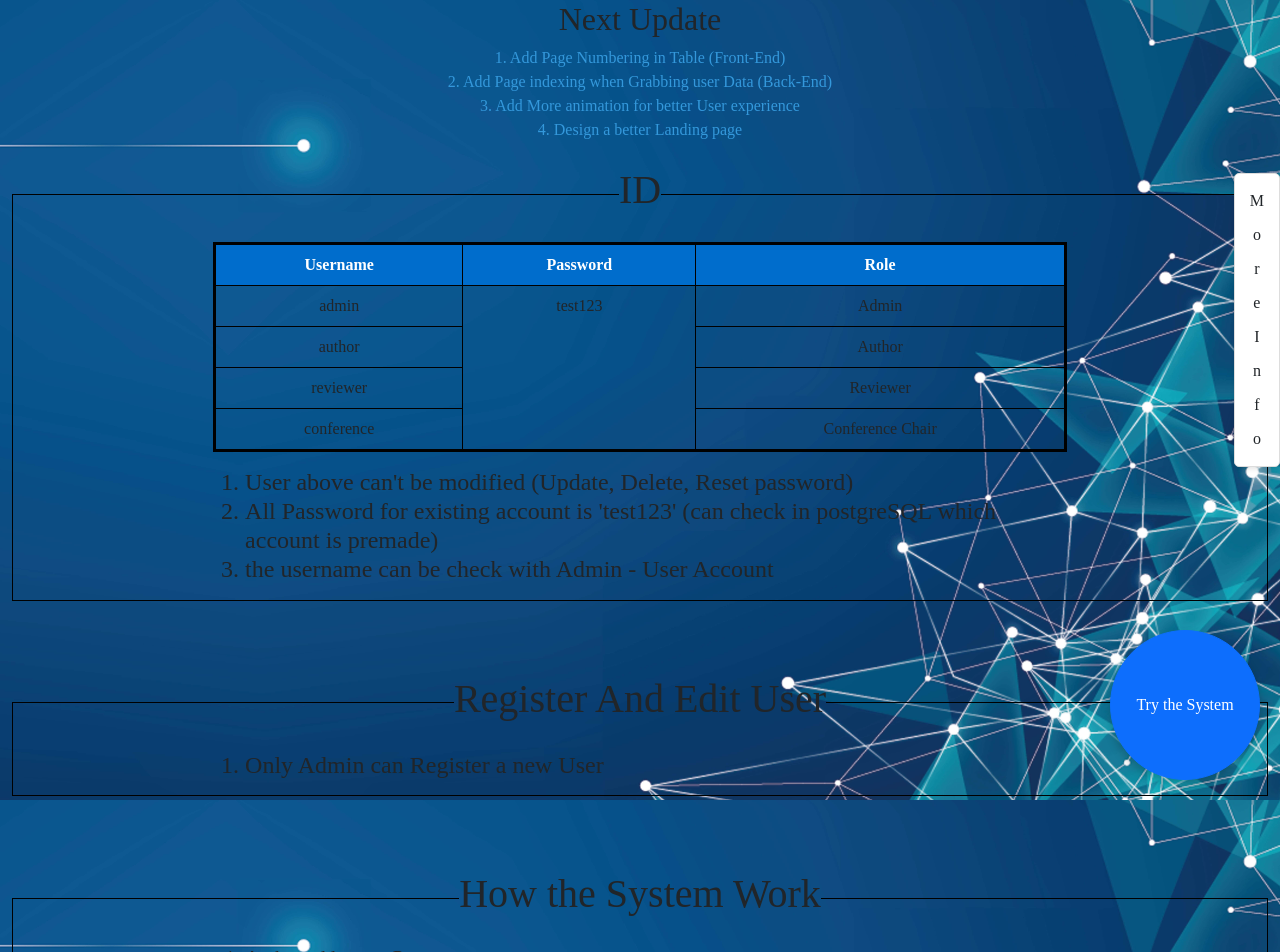
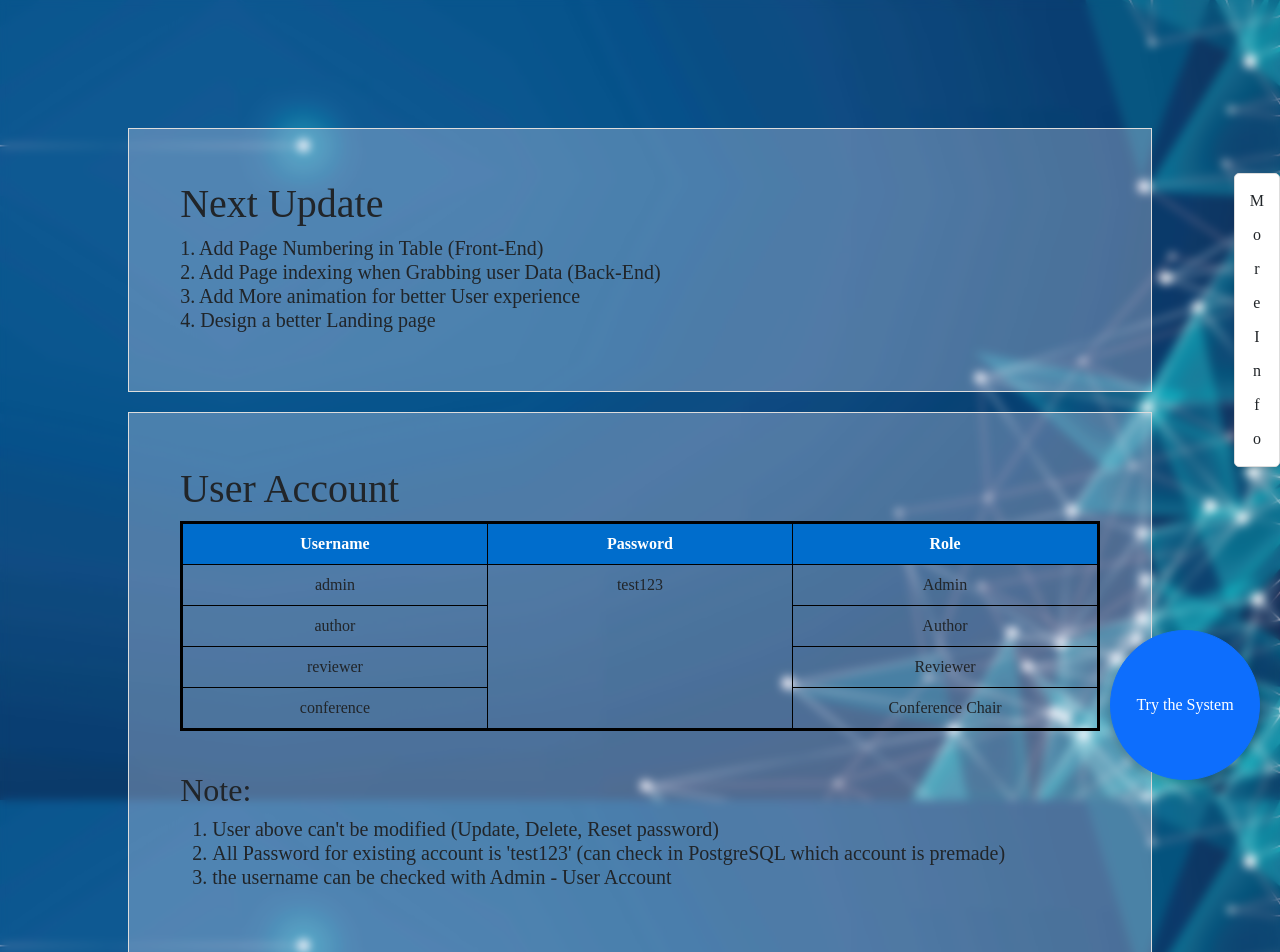
Before and after one commit to limlyang121/Front-end-Research, a React (Create React App) app: page / in a window 1280 px wide. Shown: the top 952 px of the page. Built offline with nearby package versions, Linux system fonts and the light colour scheme.

Commit message:
Update Landing Page

```diff
--- a/src/App.js
+++ b/src/App.js
@@ -6,7 +6,7 @@ import { BrowserRouter as Router, Route, Routes } from 'react-router-dom';
 
 
 import Login from "./General/Login"
-import LandingPage from './LandingPage';
+import LandingPage from './LandingPageComponent/LandingPage';
 import ProfileUpdate from './General/ProfileUpdate';
 import PageNotFound from './General/Component/PageNotFound/PageNotFound';
 import AccessDenied from './General/Component/AccessDenied/AccessDenied';
--- a/src/General/Login.js
+++ b/src/General/Login.js
@@ -37,7 +37,7 @@ function Login() {
 
   const renderErrorMessage = () => {
     return (
-      <div className="error" style={{paddingBottom:"10px"}}>
+      <div style={{paddingBottom:"10px", color:"red"}}>
         {errorMessages}
       </div>
     );
--- a/src/LandingPage.css
+++ b/src/LandingPage.css
@@ -21,3 +21,8 @@
     background-attachment: fixed; /* This is the key! */
     background-color: rgba(255, 255, 255, 0.452);
   }
+
+  .glass-background {
+    background: rgba(230, 230, 250, 0.3); /* Light blue background with transparency */
+    backdrop-filter: blur(5px); /* Apply blur effect with desired intensity */
+  }
--- a/src/LandingPage.js
+++ b/src/LandingPage.js
@@ -25,7 +25,10 @@ const LandingPage = () => {
 
   return (
     <div className='background'>
-      <h2 style={{ textAlign: "center" }}>Next Update</h2>
+      <div className='glass-background'>
+
+      </div>
+      {/* <h2 style={{ textAlign: "center" }}>Next Update</h2>
       <div style={{ color: "#3498db", textAlign: "center" }}>
         {nextUpdate.map((item, index) => (
           <span key={index} >
@@ -33,14 +36,14 @@ const LandingPage = () => {
           </span>
         ))}
 
-      </div>
+      </div> */}
 
       <Container fluid className='full-height-container'>
 
 
         {/* <LandingBox /> */}
 
-        <br style={{ marginBottom: "10px" }} />
+        {/* <br style={{ marginBottom: "10px" }} />
 
 
         <fieldset>
@@ -153,7 +156,7 @@ const LandingPage = () => {
           </Container>
         </fieldset>
 
-        <br />
+        <br /> */}
 
         <br style={{ marginBottom: "10px" }} />
 
--- /dev/null
+++ b/src/LandingPageComponent/Button/TrySystem.css
@@ -0,0 +1,9 @@
+.rounded-circle {
+    /* Existing styles... */
+    display: flex; /* Enable flexbox layout */
+    flex-direction: column; /* Stack content vertically */
+    align-items: center; /* Horizontally center content */
+    justify-content: center; /* Vertically center content */
+    height: 150px; /* Increase height */
+    width: 150px; /* Increase width */
+  }
--- /dev/null
+++ b/src/LandingPageComponent/Button/TrySystem.jsx
@@ -0,0 +1,18 @@
+import { Button, Container, Table } from 'reactstrap';
+import { Link } from 'react-router-dom';
+
+
+const TrySystem = () => {
+    return (
+        <div>
+            <div style={{ position: 'fixed', bottom: '20px', right: '20px', zIndex: '1000' }}>
+                <Button className='rounded-circle raised-button' style={{ display: "flex" }} color='primary' tag={Link} to="/login">
+                    <div>Try the System</div>
+                </Button>
+            </div>
+
+        </div>
+    )
+}
+
+export default TrySystem
--- /dev/null
+++ b/src/LandingPageComponent/LandingPage.css
@@ -0,0 +1,54 @@
+  .raised-button {
+      /* Existing styles from .rounded-circle... */
+      box-shadow: 0px 5px 10px rgba(0, 0, 0, 0.2);
+  }
+
+  .background {
+      background-image: url("/public/img/landingback.jpg");
+      /* Adjust image path */
+      background-size: cover;
+      /* Stretch to fill container */
+      background-repeat: no-repeat;
+      background-attachment: fixed;
+
+      /* Keep image fixed on scroll */
+  }
+
+  .glass-background {
+      display: flex;
+      flex-direction: column;
+      /* Stack boxes vertically */
+      background: transparent;
+      min-height: 100vh !important;
+      min-width: 100% !important;
+      backdrop-filter: blur(5px);
+      justify-content: center;
+      /* Horizontally center content */
+      align-items: center;
+      padding: 10%;
+  }
+
+  .centered-box {
+      align-items: center;
+      /* Vertically center content */
+      width: 100%;
+      /* Set box width to 75% of viewport */
+      height: auto;
+      /* Adjust height as needed */
+      backdrop-filter: blur(5px);
+      border: 1px solid #ddd;
+      padding: 5%;
+      background: rgba(230, 230, 250, 0.3);
+      margin-bottom: 20px;
+      /* Add spacing between boxes */
+  }
+
+  .rounded-circle {
+    /* Existing styles... */
+    display: flex; /* Enable flexbox layout */
+    flex-direction: column; /* Stack content vertically */
+    align-items: center; /* Horizontally center content */
+    justify-content: center; /* Vertically center content */
+    height: 150px; /* Increase height */
+    width: 150px; /* Increase width */
+  }
--- /dev/null
+++ b/src/LandingPageComponent/LandingPage.js
@@ -0,0 +1,30 @@
+import "./LandingPage.css"
+import React from 'react';
+import MyInfoBox from "./SideBox/MyInfoBox"
+import TrySystem from "./Button/TrySystem";
+import { HowItWork, NextUpdate, UserAccount } from "./Text Content/LandingText";
+
+
+const LandingPage = () => {
+    return (
+        <div className='background '>
+            <div className='glass-background'>
+
+                <div className="centered-box" >
+                    <NextUpdate />
+                </div>
+
+                <div className="centered-box" >
+                    <UserAccount />
+                </div>
+                <div className="centered-box" >
+                    <HowItWork />
+                </div>
+            </div>
+            <MyInfoBox />
+            <TrySystem />
+        </div>
+    )
+}
+
+export default LandingPage
--- /dev/null
+++ b/src/LandingPageComponent/Text Content/LandingText.css
@@ -0,0 +1,4 @@
+.equal-width {
+    width: 33.33%; /* Adjust percentage for desired width */
+    text-align: center; /* Optional: Center content within cell */
+  }
--- /dev/null
+++ b/src/LandingPageComponent/Text Content/LandingText.jsx
@@ -0,0 +1,122 @@
+import { Table } from 'reactstrap';
+import "./LandingText.css"
+
+
+const nextUpdate = [
+    "Add Page Numbering in Table (Front-End)",
+    "Add Page indexing when Grabbing user Data (Back-End)",
+    "Add More animation for better User experience",
+    "Design a better Landing page"
+]
+
+
+export const UserAccount = () => {
+    return (
+        <div>
+            <h1>User Account</h1>
+            <Table style={{ textAlign: "center", border: "3px solid black" }} bordered>
+                <thead className='thead-dark'>
+                    <tr>
+                        <th className="equal-width">Username</th>
+                        <th class="equal-width" >Password</th>
+                        <th class="equal-width">Role</th>
+                    </tr>
+                </thead>
+                <tbody>
+                    <tr>
+                        <td>admin</td>
+                        <td rowSpan={4}>test123</td>
+                        <td>Admin</td>
+                    </tr>
+                    <tr>
+                        <td>author</td>
+                        <td>Author</td>
+                    </tr>
+                    <tr>
+                        <td>reviewer</td>
+                        <td>Reviewer</td>
+                    </tr>
+                    <tr>
+                        <td>conference</td>
+                        <td>Conference Chair</td>
+                    </tr>
+                </tbody>
+
+            </Table>
+            <br />
+            <h2 style={{ textAlign: "left" }}>Note:</h2>
+            <h5>
+                <ol style={{ textAlign: "left" }}>
+                    <li>
+                        User above can't be modified (Update, Delete, Reset password)
+                    </li>
+                    <li>
+                        All Password for existing account is 'test123' (can check in
+                        PostgreSQL which account is premade)
+                    </li>
+                    <li>
+                        the username can be checked with Admin - User Account
+                    </li>
+                </ol>
+            </h5>
+        </div>
+    )
+}
+
+
+export const NextUpdate = () => {
+    return (
+        <div>
+            <h1>Next Update</h1>
+            <div>
+                <h5>
+
+                    {nextUpdate.map((item, index) => (
+                        <span key={index} >
+                            {index + 1}. {item} <br />
+                        </span>
+                    ))}
+                </h5>
+
+            </div>
+        </div>
+    );
+}
+
+export const HowItWork = () => {
+    return (
+        <div>
+            <h1>
+                How the System Work
+            </h1>
+
+            <h5>
+                <ol style={{ textAlign: "left" }} >
+                    <li>Author add a new Papers</li>
+                    <li>Reviewers Bid the Papers</li>
+                    <li>Conferece Allocate/Allow the Reviewers to Reviews </li>
+                    <li>Reviewer review the Paper </li>
+                    <li>Once there are more than 5 Review for that paper, Conference can close the Bidding </li>
+                    <li>Once all reviewer done review the papers, the conference can accept/reject the paper by see the reviewer review </li>
+                    <li>Once Paper is Accepted/Rejected, Reviewer won't be able to Edit the review </li>
+                </ol>
+
+
+            </h5>
+
+            <div style={{ textAlign: "left" }}>
+                <h4>Note</h4>
+                <br />
+                <h5>
+                    <ol>
+                        <li>In step 6, Conference can Unbid the reviewer bid if needed</li>
+                        <li>Author can only delete paper when Bidding still Open. Once close, the author can't delete papers</li>
+
+                    </ol>
+                </h5>
+            </div>
+
+
+        </div>
+    )
+}
```
